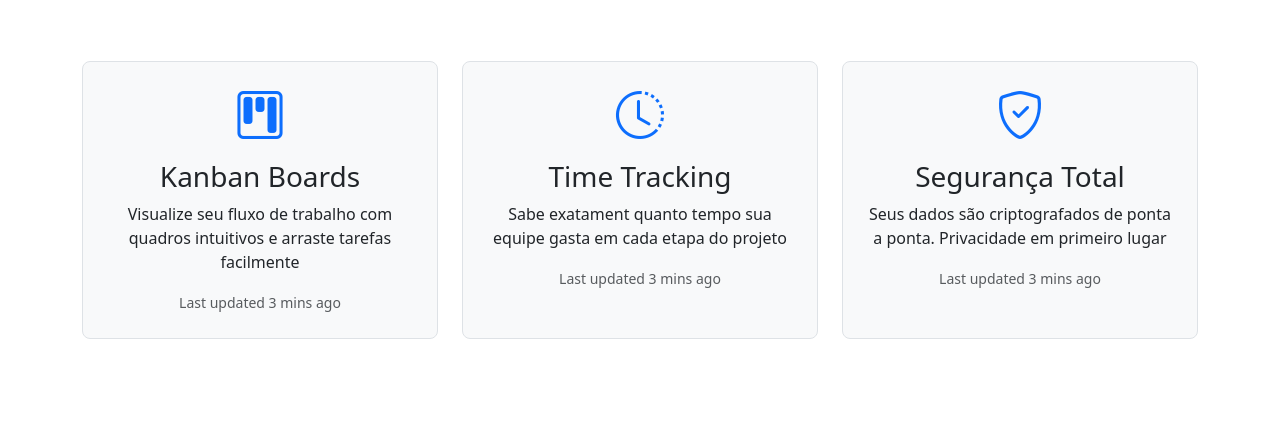
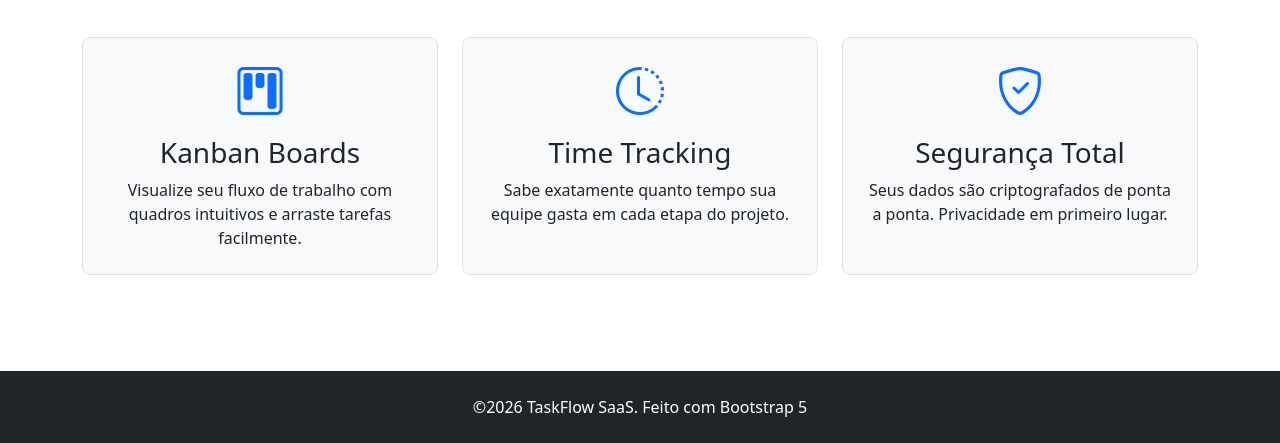
Before and after one commit to luizzdn/TaskFlow, a plain HTML site: page Index.html in a window 1280 px wide. Shown: the part 643-1086 px from the top of the page. Drawn offline with nearby package versions, Linux system fonts and the light colour scheme; files that its build step writes are made by us from their sources; files whose address does not match are found by name.

Commit message:
Add files via upload

```diff
--- a/Index.html
+++ b/Index.html
@@ -13,7 +13,6 @@
   <link rel="shortcut icon" href="assets/lista.png" type="image/x-icon">
   <link href="https://cdn.jsdelivr.net/npm/bootstrap@5.3.8/dist/css/bootstrap.min.css" rel="stylesheet"
     integrity="sha384-sRIl4kxILFvY47J16cr9ZwB07vP4J8+LH7qKQnuqkuIAvNWLzeN8tE5YBujZqJLB" crossorigin="anonymous">
-  content="EU">
   <link rel="stylesheet" href="https://cdn.jsdelivr.net/npm/bootstrap-icons@1.13.1/font/bootstrap-icons.min.css">
   <link rel="stylesheet" href="css/style.css">
 
@@ -82,8 +81,7 @@
               <i class="bi bi-kanban"></i>
             </div>
             <h3>Kanban Boards</h3>
-            <p class="card-text">Visualize seu fluxo de trabalho com quadros intuitivos e arraste tarefas facilmente</p>
-            <p class="card-text"><small class="text-body-secondary">Last updated 3 mins ago</small></p>
+            <p class="card-text">Visualize seu fluxo de trabalho com quadros intuitivos e arraste tarefas facilmente.</p>
           </div>
         </div>
         <div class="col-md-4">
@@ -92,8 +90,7 @@
               <i class="bi bi-clock-history"></i>
             </div>
             <h3>Time Tracking</h3>
-            <p class="card-text">Sabe exatament quanto tempo sua equipe gasta em cada etapa do projeto</p>
-            <p class="card-text"><small class="text-body-secondary">Last updated 3 mins ago</small></p>
+            <p class="card-text">Sabe exatamente quanto tempo sua equipe gasta em cada etapa do projeto.</p>
           </div>
         </div>
         <div class="col-md-4">
@@ -102,14 +99,20 @@
               <i class="bi bi-shield-check"></i>
             </div>
             <h3>Segurança Total</h3>
-            <p class="card-text">Seus dados são criptografados de ponta a ponta. Privacidade em primeiro lugar</p>
-            <p class="card-text"><small class="text-body-secondary">Last updated 3 mins ago</small></p>
+            <p class="card-text">Seus dados são criptografados de ponta a ponta. Privacidade em primeiro lugar.</p>
           </div>
         </div>
       </div>
     </div>
 
   </section>
+
+  <footer class="bg-dark text-white py-4">
+    <div class="container text-center">
+      <p class="mb-0">&copy;2026 TaskFlow SaaS. Feito com Bootstrap 5</p>
+    </div>
+
+  </footer>
 
 
   <script src="https://cdn.jsdelivr.net/npm/bootstrap@5.3.8/dist/js/bootstrap.bundle.min.js"
```
